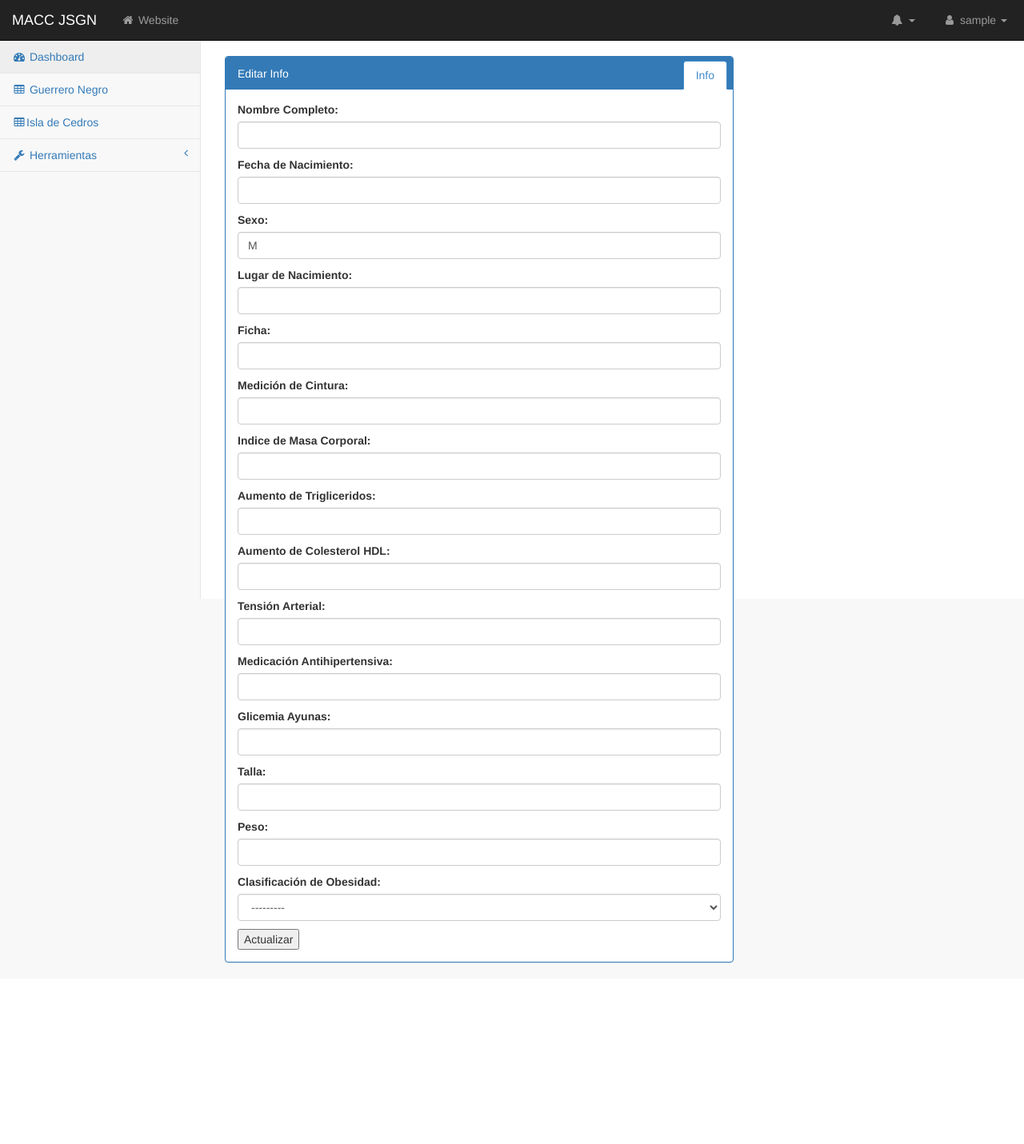
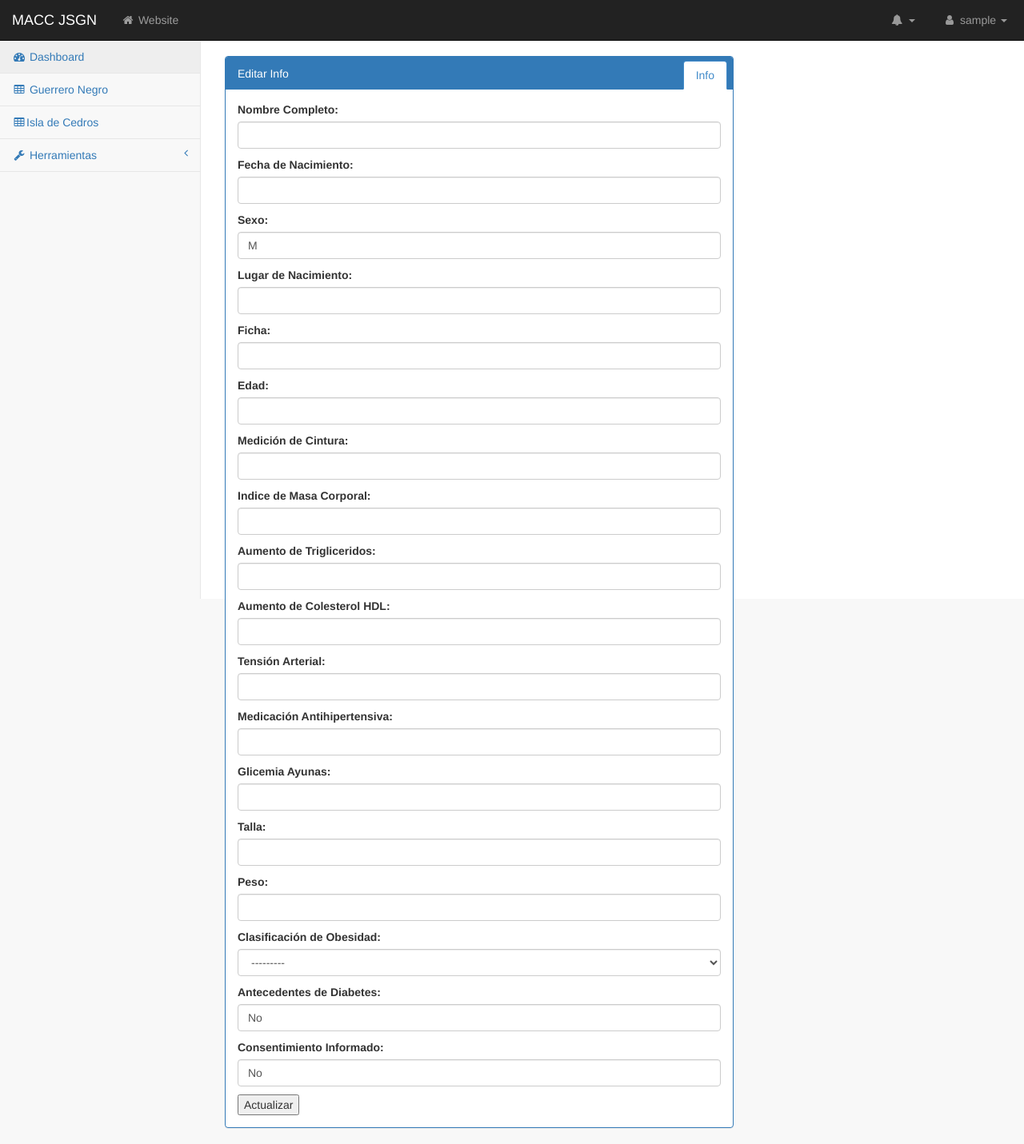
Before and after one commit to MikeCardona076/jsgn, a Django app: template templates/Result/paciente_update.html in a window 1280 px wide. Shown: the whole page at 80% size. Before the commit the page ends 1205 px from the top, so only its background shows below. Run offline with Django 4.2, Linux system fonts and the light colour scheme; the template is opened without the code that fills it: values that come from a table or form of the project are taken from there, others are empty; the visitor is signed in with stand-in values (Sample User, id 1); some libraries are stand-ins or nearby versions.

Commit message:
Columnas e IMC arreglado

```diff
--- a/DOC/token.py
+++ b/DOC/token.py
@@ -1,3 +1,3 @@
-#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
-
-#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
+#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
+#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
+#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
--- a/main_table/Paciente/paciente_informacion.py
+++ b/main_table/Paciente/paciente_informacion.py
@@ -29,6 +29,8 @@ class PacienteInformacion(models.Model):
     talla = models.CharField(max_length=100, blank=True, null=True)
     peso = models.CharField(max_length=100, blank=True, null=True)
     clasificacion_de_obesidad = models.CharField(max_length=100, choices=LISTA_CLASIFICACION, blank=True, null=True)
+    antecedentes_diabetes = models.CharField(max_length=100, blank=True, null=True, default='No')
+    consentimiento_informado = models.CharField(max_length=100, blank=True, null=True, default='No')
 
 
     # Return Ficha as primary key
--- a/main_table/extraccionv02.py
+++ b/main_table/extraccionv02.py
@@ -97,6 +97,8 @@ def pacientes_Isla_Cedros_qs30(request):
     'tension_arterial' ,
     'medicacion_anti_hipertensiva',
     'glicemia_ayunas',
+    'antecedentes_diabetes',
+    'consentimiento_informado',
 
     #########################################
     'glucosa' ,
@@ -138,6 +140,8 @@ def pacientes_Isla_Cedros_qs30(request):
     df['tension_arterial'] = [ x.tension_arterial for x in pacientes_guerrero_negro]
     df['medicacion_anti_hipertensiva'] = [ x.medicacion_anti_hipertensiva for x in pacientes_guerrero_negro]
     df['glicemia_ayunas'] = [ x.glicemia_ayunas for x in pacientes_guerrero_negro]
+    df['antecedentes_diabetes'] = [ x.antecedentes_diabetes for x in pacientes_guerrero_negro]
+    df['consentimiento_informado'] = [ x.consentimiento_informado for x in pacientes_guerrero_negro]
 
     df.to_excel(f"Quimica_Sanguinea_Isla_Cedros{datetime.datetime.now().date()}.xlsx")
 
--- a/main_table/forms.py
+++ b/main_table/forms.py
@@ -86,10 +86,9 @@ class PacienteInformacionForm(forms.ModelForm):
                 'nombre_completo',
                 'fecha_nacimiento',
                 'sexo',
-
                 'lugar_nacimiento',
                 'ficha',
-
+                'edad',
                 'medicion_cintura',
                 'indice_de_masa_corporal',
                 'aumento_trigliceridos',
@@ -100,6 +99,8 @@ class PacienteInformacionForm(forms.ModelForm):
                 'talla',
                 'peso',
                 'clasificacion_de_obesidad',
+                'antecedentes_diabetes',
+                'consentimiento_informado',
                 ]
         labels = {
 
@@ -108,6 +109,7 @@ class PacienteInformacionForm(forms.ModelForm):
                 'sexo': 'Sexo',
                 'lugar_nacimiento': 'Lugar de Nacimiento',
                 'ficha': 'Ficha',
+                'edad': 'Edad',
                 'medicion_cintura' : 'Medición de Cintura',
                 'indice_de_masa_corporal' : 'Indice de Masa Corporal',
                 'aumento_trigliceridos' : 'Aumento de Trigliceridos',
@@ -118,16 +120,16 @@ class PacienteInformacionForm(forms.ModelForm):
                 'talla' : 'Talla',
                 'peso' : 'Peso',
                 'clasificacion_de_obesidad' : 'Clasificación de Obesidad',
+                'antecedentes_diabetes' : 'Antecedentes de Diabetes',
+                'consentimiento_informado' : 'Consentimiento Informado',
         }
         widgets = {
                 'nombre_completo': forms.TextInput(attrs={'class':'form-control'}),
                 'fecha_nacimiento': forms.TextInput(attrs={'class':'form-control'}),
-
                 'sexo': forms.TextInput(attrs={'class':'form-control'}),
-
-
                 'lugar_nacimiento': forms.TextInput(attrs={'class':'form-control'}),
                 'ficha': forms.TextInput(attrs={'class':'form-control'}),
+                'edad': forms.TextInput(attrs={'class':'form-control'}),
                 'medicion_cintura': forms.TextInput(attrs={'class':'form-control'}),
                 'indice_de_masa_corporal': forms.TextInput(attrs={'class':'form-control'}),
                 'aumento_trigliceridos': forms.TextInput(attrs={'class':'form-control'}),
@@ -138,6 +140,8 @@ class PacienteInformacionForm(forms.ModelForm):
                 'talla' : forms.TextInput(attrs={'class':'form-control'}),
                 'peso' : forms.TextInput(attrs={'class':'form-control'}),
                 'clasificacion_de_obesidad' : forms.Select(attrs={'class':'form-control'}),
+                'antecedentes_diabetes' : forms.TextInput(attrs={'class':'form-control'}),
+                'consentimiento_informado' : forms.TextInput(attrs={'class':'form-control'}),
         }
 
 
--- a/templates/Panel/main_panel.html
+++ b/templates/Panel/main_panel.html
@@ -40,12 +40,12 @@
                 <li>
                     <a href="#"><i class="fa fa-wrench fa-fw"></i> Herramientas <span class="fa arrow"></span></a>
                     <ul class="nav nav-second-level">
-                        <li>
+                        <!-- <li>
                             <a href="panels-wells.html">Alta de Paciente</a>
                         </li>
                         <li>
                             <a href="buttons.html">Alta de Estudio (QS30)</a>
-                        </li>
+                        </li> -->
                         <li>
                             <a href="{% url 'actualizar_info' %}">Actualiza Base de datos</a>
                         </li>
```
Also changed, not shown: main_table/views.py (+30 -19 lines), main_table/migrations/0009_pacienteinformacion_antecedentes_diabetes.py (added), main_table/migrations/0010_pacienteinformacion_consentimiento_informado.py (added), 2 other files.
